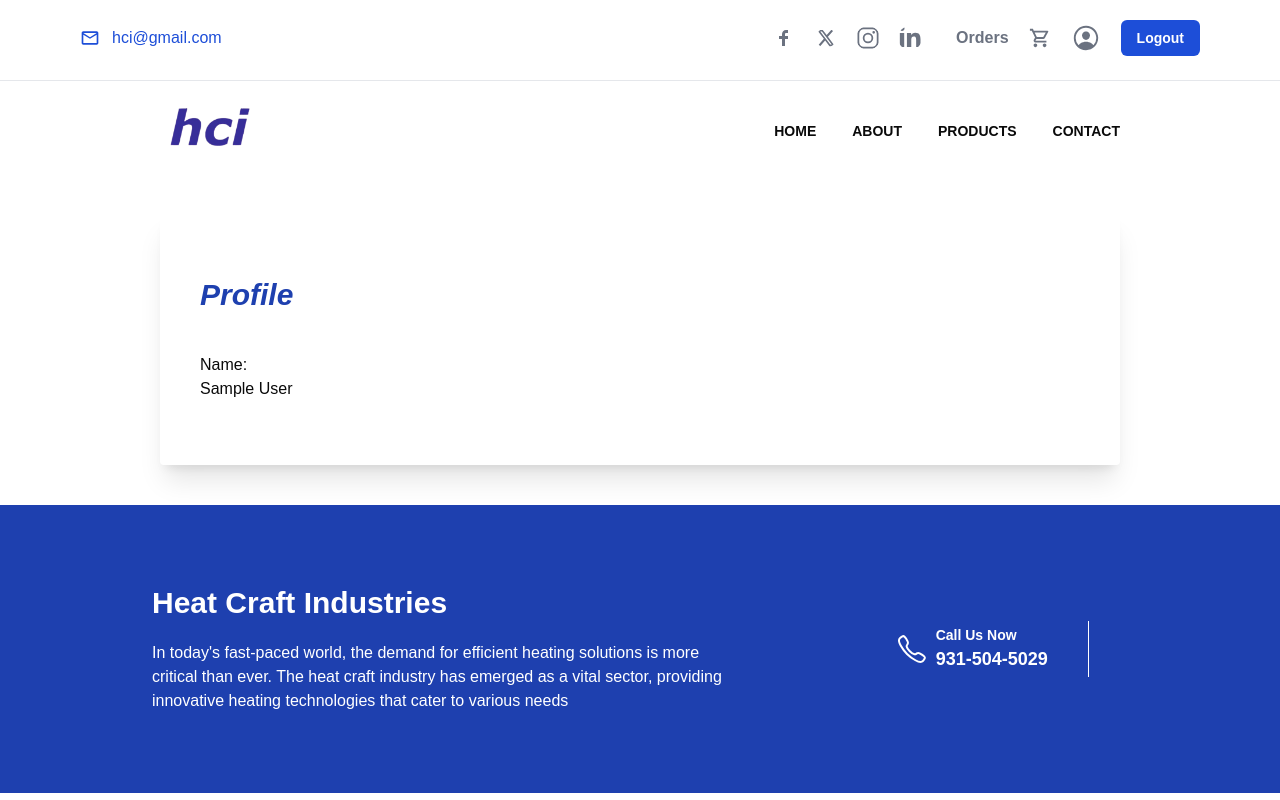
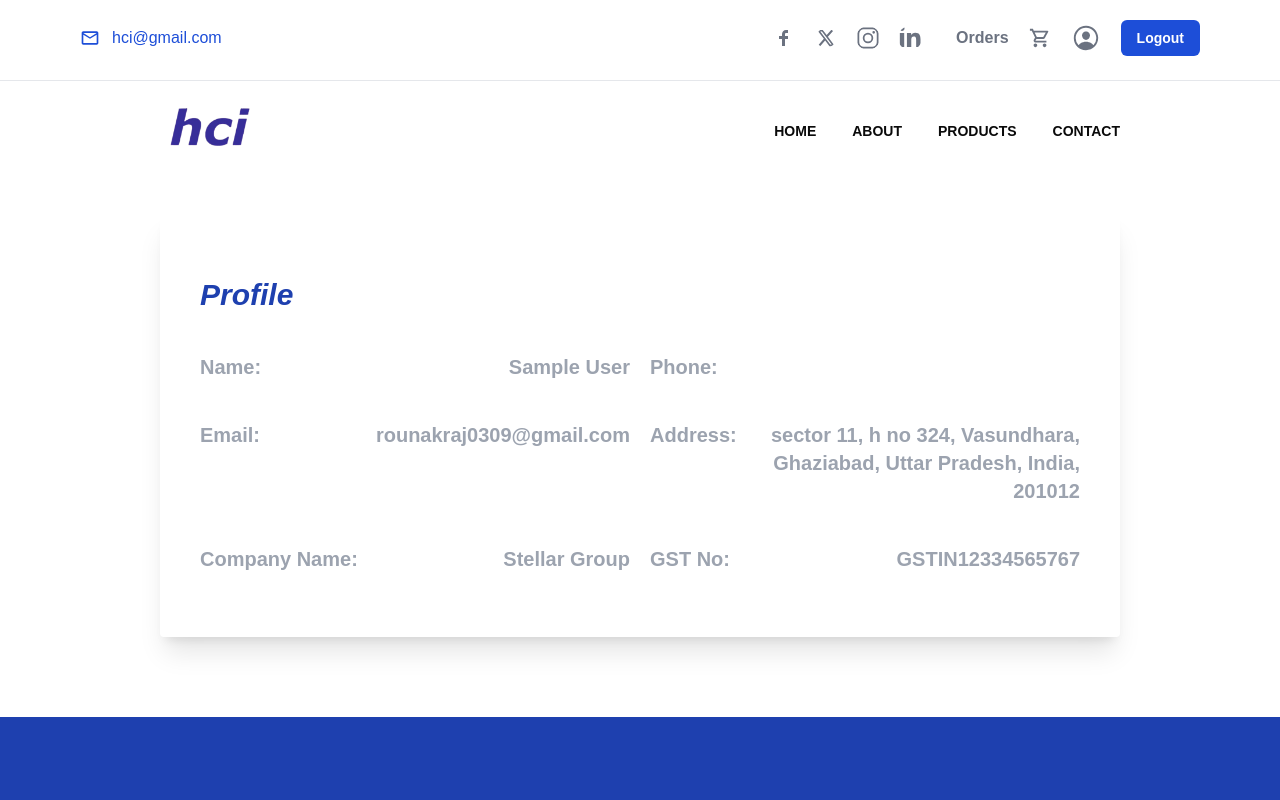
Before and after one commit to aryann1712/hci-coils-latest1, a Next.js app: page /profile in a window 1280 px wide. Shown: the top 800 px of the page. Built offline with nearby package versions, Linux system fonts and the light colour scheme; no server answers; sample sign-in values are in the browser's storage.

Commit message:
now work on admin role screens

```diff
--- a/src/app/(protected)/cart/page.tsx
+++ b/src/app/(protected)/cart/page.tsx
@@ -36,7 +36,7 @@ const CartPage: React.FC = () => {
   }
 
   return (
-    <div className=" max-w-[75%] mx-auto py-10">
+    <div className=" max-w-[75%] mx-auto py-10 mb-10">
       <div className="mx-auto py-16 px-10 rounded-sm shadow-xl w-full space-y-10">
         <h1 className="text-blue-800 text-3xl font-semibold italic">Cart</h1>
 
--- a/src/app/(protected)/orders/page.tsx
+++ b/src/app/(protected)/orders/page.tsx
@@ -139,7 +139,7 @@ const OrderPage = () => {
     }
 
     return (
-        <div className=" max-w-[75%] mx-auto py-10">
+        <div className=" max-w-[75%] mx-auto py-10 mb-10">
             <div className="mx-auto py-16 px-10 rounded-sm shadow-xl w-full space-y-10">
                 <h1 className="text-blue-800 text-3xl font-semibold italic">Orders</h1>
 
--- a/src/app/(protected)/profile/page.tsx
+++ b/src/app/(protected)/profile/page.tsx
@@ -1,6 +1,7 @@
 "use client";
 // src/app/(protected)/profile/page.tsx
 import { useUser } from "@/context/UserContext";
+import { UserAllInfoType } from "@/lib/interfaces/UserInterface";
 import { useRouter } from "next/navigation";
 import { useEffect, useState } from "react";
 
@@ -11,13 +12,33 @@ const ProfilePage = () => {
   const router = useRouter();
   const [mounted, setMounted] = useState(false);
 
+  const [userData, setUserData] = useState<UserAllInfoType | null>(null)
+
+  async function getUserInfoFromAPI(): Promise<UserAllInfoType> {
+    return {
+      userId: "1",
+      phone: "9315045029",
+      name: "Rounak Raj",
+      address: "sector 11, h no 324, Vasundhara, Ghaziabad, Uttar Pradesh, India, 201012",
+      companyName: "Stellar Group",
+      email: "rounakraj0309@gmail.com",
+      gstNumber: "GSTIN12334565767"
+    }
+  };
+
 
   useEffect(() => {
     setMounted(true);
+    async function fetchData() {
+      const data = await getUserInfoFromAPI();
+      setUserData(data);
+    }
 
     if (!user) {
       router.replace("/");
       return;
+    } else {
+      fetchData();
     }
     console.log("username => ", user)
   }, []);
@@ -27,17 +48,32 @@ const ProfilePage = () => {
   }
 
   return (
-    <div className=" max-w-[75%] mx-auto py-10">
-      <div className="mx-auto py-16 px-10 rounded-sm shadow-xl w-full space-y-10">
-        <h1 className="text-blue-800 text-3xl font-semibold italic">Profile</h1>
-        <div>
-          <div>
-            <h3>Name:</h3>
-            <input value={user?.name || ""} readOnly />
-          </div>
+    <div className="max-w-[75%] mx-auto py-10 mb-10">
+    <div className="mx-auto py-16 px-10 rounded-sm shadow-xl w-full space-y-10">
+      <h1 className="text-blue-800 text-3xl font-semibold italic">Profile</h1>
+      <div className="grid grid-cols-2 gap-x-5 gap-y-10 text-xl text-gray-400 font-semibold text-end">
+        <div className="flex justify-between">
+          <h3>Name:</h3> <h3  className="max-w-lg">{user?.name || ""}</h3>
+        </div>
+        <div className="flex justify-between">
+          <h3>Phone:</h3> <h3 className="max-w-lg">{user?.phone || ""}</h3>
+        </div>
+        <div className="flex justify-between">
+          <h3>Email:</h3> <h3 className="max-w-lg">{userData?.email || ""}</h3>
+        </div>
+        <div className="flex justify-between">
+          <h3>Address:</h3> <h3 className="max-w-lg">{userData?.address || ""}</h3>
+        </div>
+        <div className="flex justify-between">
+          <h3>Company Name:</h3> <h3 className="max-w-lg">{userData?.companyName || ""}</h3>
+        </div>
+        <div className="flex justify-between">
+          <h3>GST No:</h3> <h3 className="max-w-lg">{userData?.gstNumber || ""}</h3>
         </div>
       </div>
     </div>
+  </div>
+
   );
 }
 
--- a/src/app/(public)/auth/signup/page.tsx
+++ b/src/app/(public)/auth/signup/page.tsx
@@ -12,6 +12,7 @@ export default function SignUpPage() {
     address: "",
     phone: "",
     password: "",
+    email: ""
     // ...
   });
 
@@ -51,6 +52,15 @@ export default function SignUpPage() {
             className="border px-3 py-3 rounded-sm"
             type="tel"
             placeholder="Phone"
+            value={formData.phone}
+            onChange={(e) =>
+              setFormData((prev) => ({ ...prev, phone: e.target.value }))
+            }
+          />
+          <input
+            className="border px-3 py-3 rounded-sm"
+            type="email"
+            placeholder="Email"
             value={formData.phone}
             onChange={(e) =>
               setFormData((prev) => ({ ...prev, phone: e.target.value }))
--- a/src/components/dashboardComponents/DashboardVideo.tsx
+++ b/src/components/dashboardComponents/DashboardVideo.tsx
@@ -3,7 +3,7 @@ const DashboardVideo = () => {
   return (
     <div>
         {/* <video className='h-[calc(100vh-40px)] w-full object-cover' muted autoPlay loop src='/videos/video.mp4' /> */}
-        <img src="hero.jpg" alt="" className="h-[80vh] w-full object-cover"/>
+        <img src="./hero.jpg" alt="" className="h-[80vh] w-full object-cover"/>
     </div>
   )
 }
```
Also changed, not shown: src/lib/interfaces/UserInterface.ts (+12 -0 lines).
